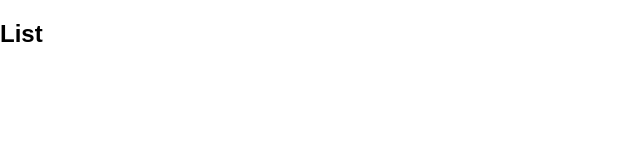
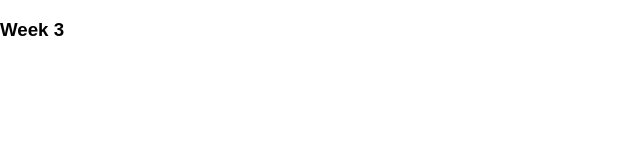
Before and after one commit to agzeri/trello, a React (Create React App) app: page / in a window 1280 px wide. Shown: the top 160 px of the page, without its empty margins (0-640 px from the left). Built offline with nearby package versions, Linux system fonts and the light colour scheme.

Commit message:
[List.js] Create the header and title element.

```diff
--- a/src/components/List.js
+++ b/src/components/List.js
@@ -2,7 +2,15 @@ import React, { Component } from 'react';
 
 class List extends Component {
   render() {
-    return <h2>List</h2>
+    return (
+      <section>
+        <div className='list'>
+          <header className='list__header'>
+            <h3>Week 3</h3>
+          </header>
+        </div>
+      </section>
+    );
   }
 }
 
```
